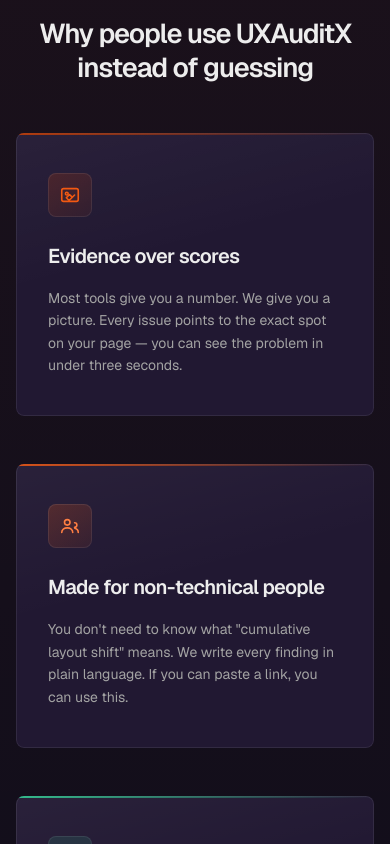
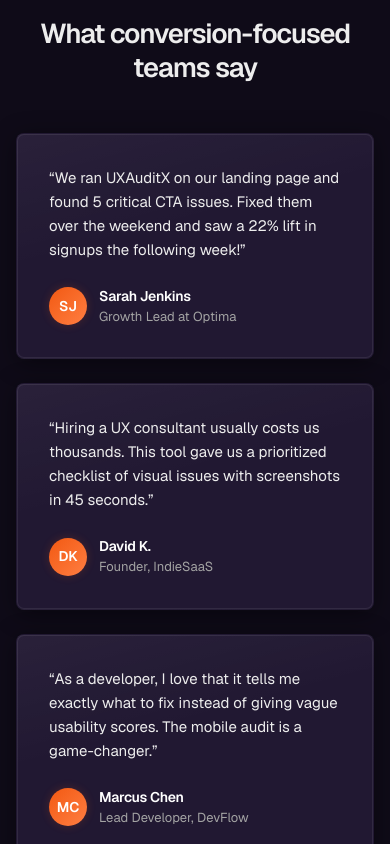
Before and after one commit to durgesh95dangi/uxauditFrontend, a Next.js app: page / in a window 390 px wide. Shown: the part 2600-3444 px from the top of the page. Built offline with nearby package versions, Linux system fonts and the light colour scheme; no server answers.

Commit message:
feat: implement responsive Testimonials layout section after How It Works

```diff
--- a/app/page.jsx
+++ b/app/page.jsx
@@ -163,6 +163,58 @@
       <LandingPageBody>
         <OrbiSolutionSection />
 
+        <section id="testimonials" className="section-band">
+          <div className="container">
+            <div className="section-header section-header-center">
+              <SectionEyebrow icon={IconUsers} center>
+                Testimonials
+              </SectionEyebrow>
+              <h2 className="section-title">What conversion-focused teams say</h2>
+            </div>
+
+            <div className="testimonial-grid">
+              <article className="testimonial-card">
+                <p className="testimonial-quote">
+                  &ldquo;We ran UXAuditX on our landing page and found 5 critical CTA issues. Fixed them over the weekend and saw a 22% lift in signups the following week!&rdquo;
+                </p>
+                <div className="testimonial-author">
+                  <div className="testimonial-avatar" aria-hidden="true">SJ</div>
+                  <div>
+                    <h3 className="testimonial-name">Sarah Jenkins</h3>
+                    <p className="testimonial-role">Growth Lead at Optima</p>
+                  </div>
+                </div>
+              </article>
+
+              <article className="testimonial-card">
+                <p className="testimonial-quote">
+                  &ldquo;Hiring a UX consultant usually costs us thousands. This tool gave us a prioritized checklist of visual issues with screenshots in 45 seconds.&rdquo;
+                </p>
+                <div className="testimonial-author">
+                  <div className="testimonial-avatar" aria-hidden="true">DK</div>
+                  <div>
+                    <h3 className="testimonial-name">David K.</h3>
+                    <p className="testimonial-role">Founder, IndieSaaS</p>
+                  </div>
+                </div>
+              </article>
+
+              <article className="testimonial-card">
+                <p className="testimonial-quote">
+                  &ldquo;As a developer, I love that it tells me exactly what to fix instead of giving vague usability scores. The mobile audit is a game-changer.&rdquo;
+                </p>
+                <div className="testimonial-author">
+                  <div className="testimonial-avatar" aria-hidden="true">MC</div>
+                  <div>
+                    <h3 className="testimonial-name">Marcus Chen</h3>
+                    <p className="testimonial-role">Lead Developer, DevFlow</p>
+                  </div>
+                </div>
+              </article>
+            </div>
+          </div>
+        </section>
+
         <section id="why" className="section-band section-band-soft">
           <div className="container">
             <div className="section-header section-header-center">
```
Also changed, not shown: app/globals.css, 1 other file (tests, documents, lock files or other folders).
